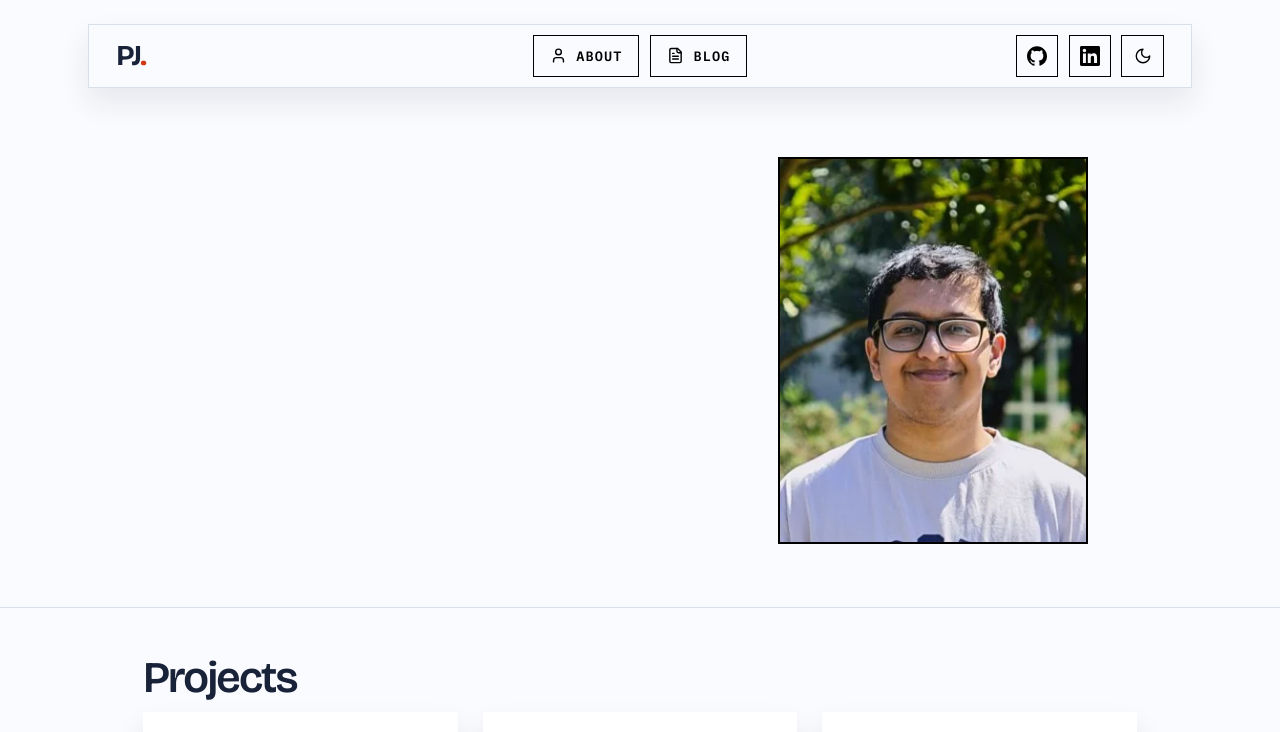
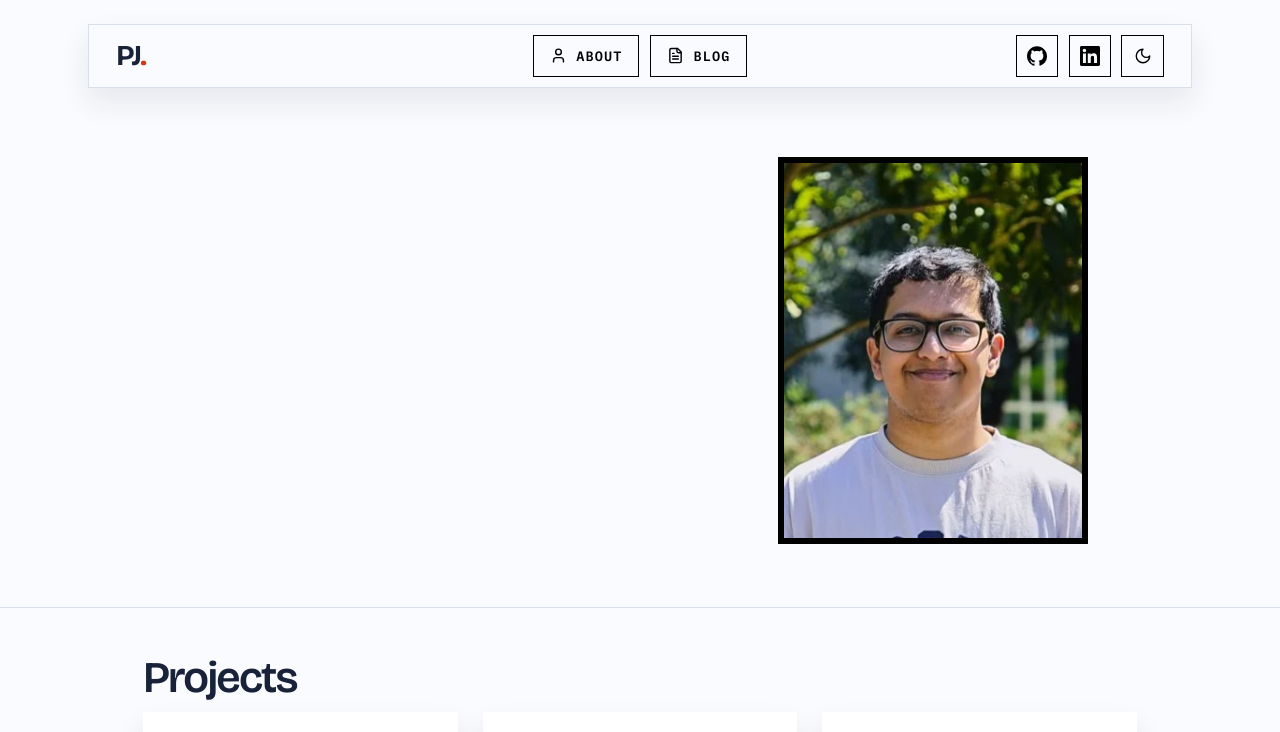
Before and after one commit to pjrus/p-jain-dev, a SvelteKit app: page / in a window 1280 px wide. Shown: the top 732 px of the page. Built offline with nearby package versions, Linux system fonts and the light colour scheme.

Commit message:
Revert "feat: black/white rectangular portrait frame"
This reverts commit 3faca981b77879da315e4a941d10808856252c93.

```diff
--- a/src/styles/hero.css
+++ b/src/styles/hero.css
@@ -108,7 +108,7 @@
   width: min(100%, 21.5rem);
   aspect-ratio: 4 / 5;
   overflow: hidden;
-  border: clamp(0.15rem, 0.3vw, 0.2rem) solid var(--portrait-ring);
+  border: clamp(0.3rem, 0.6vw, 0.45rem) solid var(--portrait-ring);
   background: var(--frame);
 }
 
```
